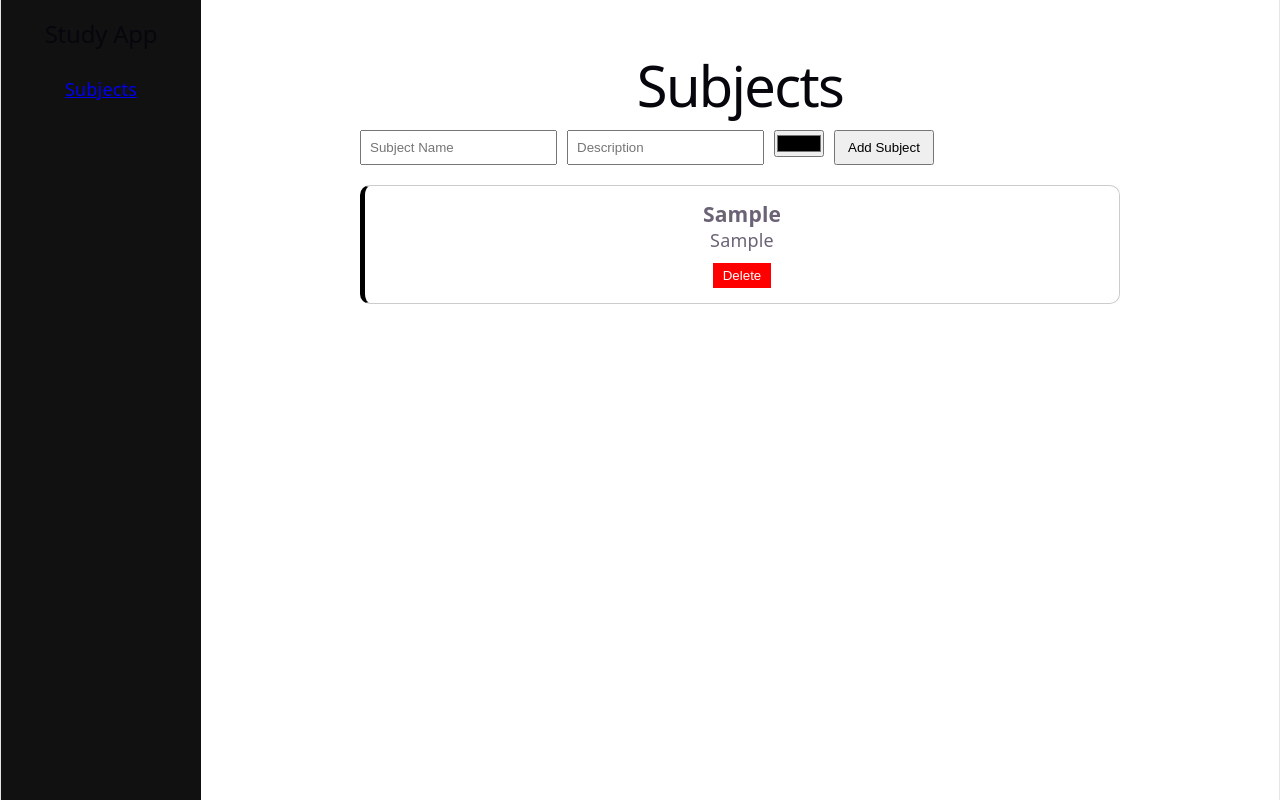
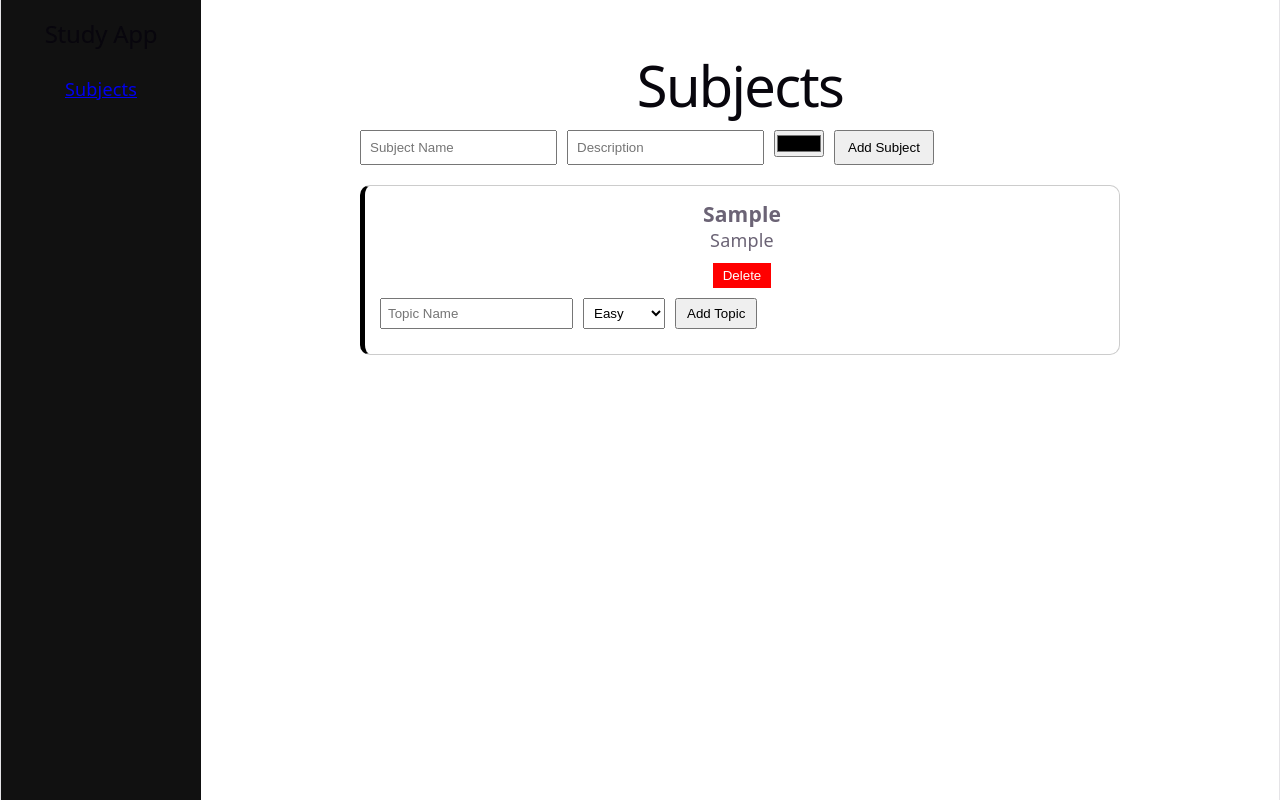
Before and after one commit to alok04966-byte/ai-study-companion, a React (Vite) app: page / in a window 1280 px wide. Both pictures are taken after typing "Sample", "Sample" into the empty fields and a click on the button "Add Subject". Built offline with nearby package versions, Linux system fonts and the light colour scheme.

Commit message:
Added topic management under subjects

```diff
--- a/src/components/subjects/SubjectCard.jsx
+++ b/src/components/subjects/SubjectCard.jsx
@@ -1,4 +1,6 @@
 import { useStudy } from "../../context/StudyContext";
+import TopicForm from "../topics/TopicForm";
+import TopicList from "../topics/TopicList";
 
 function SubjectCard({ subject }) {
   const { deleteSubject } = useStudy();
@@ -11,6 +13,9 @@ function SubjectCard({ subject }) {
       <button onClick={() => deleteSubject(subject.id)} style={styles.delete}>
         Delete
       </button>
+
+      <TopicForm subjectId={subject.id} />
+      <TopicList subjectId={subject.id} />
     </div>
   );
 }
--- /dev/null
+++ b/src/components/topics/TopicForm.jsx
@@ -0,0 +1,52 @@
+import { useForm } from "react-hook-form";
+import { useStudy } from "../../context/StudyContext";
+
+function TopicForm({ subjectId }) {
+  const { register, handleSubmit, reset } = useForm();
+  const { addTopic } = useStudy();
+
+  const onSubmit = (data) => {
+    addTopic({
+      ...data,
+      subjectId,
+      status: "Not Started",
+    });
+    reset();
+  };
+
+  return (
+    <form onSubmit={handleSubmit(onSubmit)} style={styles.form}>
+      <input
+        {...register("name", { required: true })}
+        placeholder="Topic Name"
+        style={styles.input}
+      />
+
+      <select {...register("difficulty")} style={styles.input}>
+        <option value="Easy">Easy</option>
+        <option value="Medium">Medium</option>
+        <option value="Hard">Hard</option>
+      </select>
+
+      <button type="submit" style={styles.button}>
+        Add Topic
+      </button>
+    </form>
+  );
+}
+
+const styles = {
+  form: {
+    display: "flex",
+    gap: "10px",
+    marginTop: "10px",
+  },
+  input: {
+    padding: "6px",
+  },
+  button: {
+    padding: "6px 10px",
+  },
+};
+
+export default TopicForm;
--- /dev/null
+++ b/src/components/topics/TopicList.jsx
@@ -0,0 +1,38 @@
+import { useStudy } from "../../context/StudyContext";
+
+function TopicList({ subjectId }) {
+  const { topics, deleteTopic } = useStudy();
+
+  const filteredTopics = topics.filter(
+    (t) => t.subjectId === subjectId
+  );
+
+  return (
+    <div style={styles.container}>
+      {filteredTopics.map((topic) => (
+        <div key={topic.id} style={styles.topic}>
+          <span>
+            {topic.name} ({topic.difficulty})
+          </span>
+
+          <button onClick={() => deleteTopic(topic.id)}>
+            ❌
+          </button>
+        </div>
+      ))}
+    </div>
+  );
+}
+
+const styles = {
+  container: {
+    marginTop: "10px",
+  },
+  topic: {
+    display: "flex",
+    justifyContent: "space-between",
+    padding: "5px 0",
+  },
+};
+
+export default TopicList;
```
